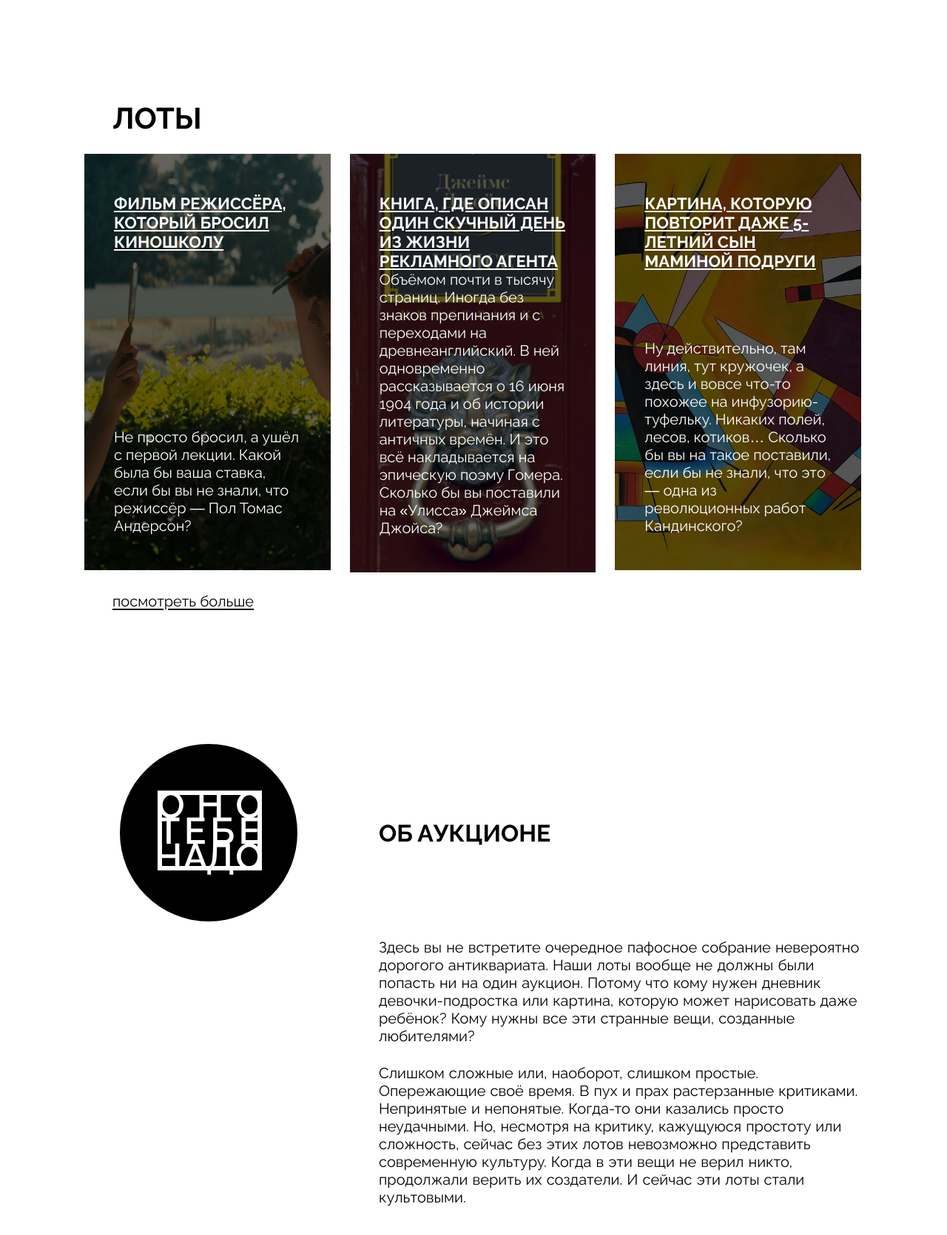
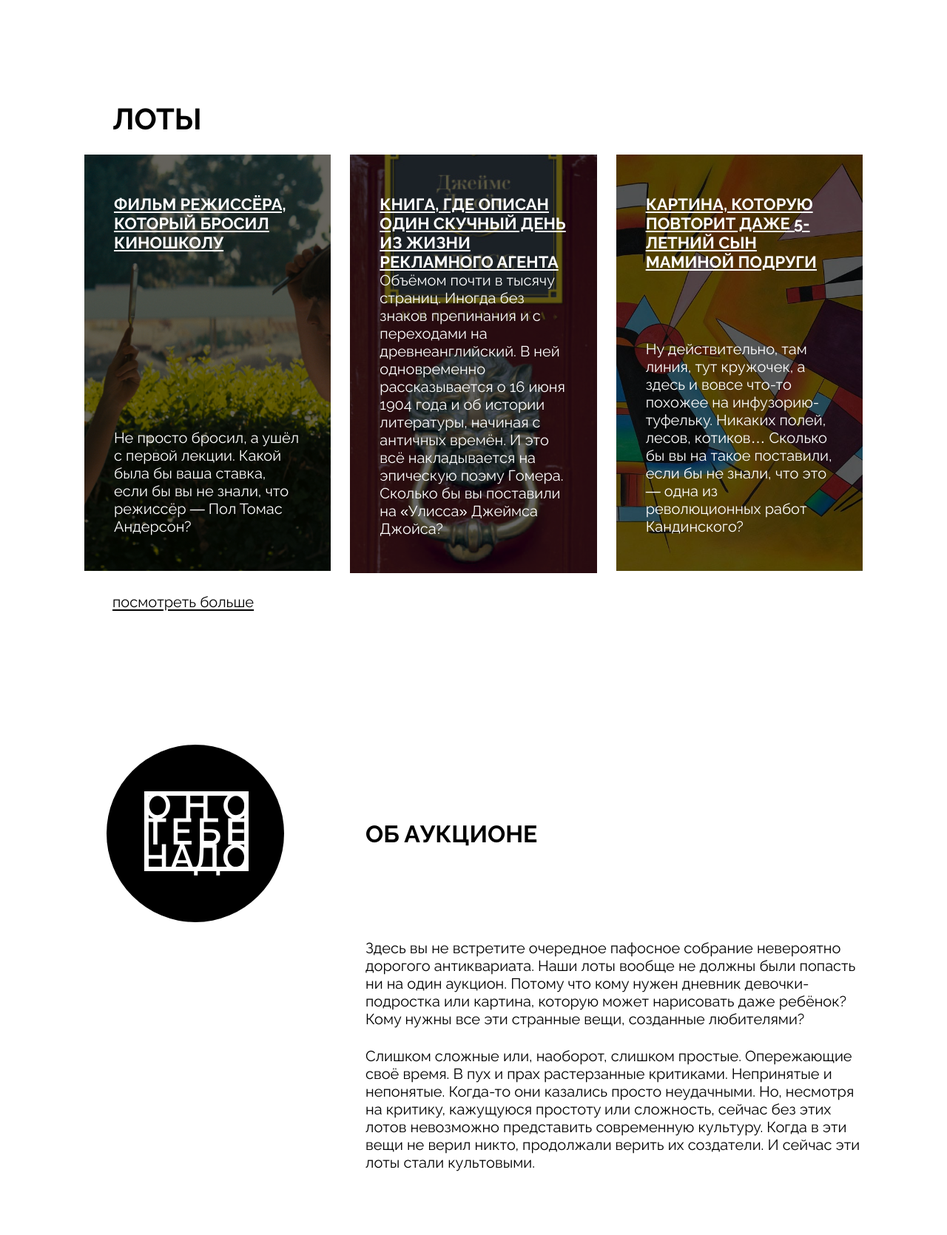
Before and after one commit to a6stracttt/ono-tebe-nado-ad, a plain HTML site: page index.html in a window 1280 px wide. Shown: the part 1100-2770 px from the top of the page at 74% size. Drawn offline with Linux system fonts and the light colour scheme.

Commit message:
исправил несоответствия с примером

```diff
--- a/styles/global.css
+++ b/styles/global.css
@@ -5,7 +5,8 @@
 }
 
 body {
-  width: 1100px;
+  max-width: 1100px;
+  width: 100%;
   margin: 0 auto;
   font-family: Raleway, sans-serif;
 }
@@ -65,7 +66,6 @@ h3 {
 
 .header__address {
   justify-self: right;
-
 }
 
 .contact {
--- a/styles/style.css
+++ b/styles/style.css
@@ -1,13 +1,12 @@
 /* место для вашего кода */
 .header {
-  width: 1100px;
-  height: 293px;
+  width: 100%;
+  min-height: 293px;
   display: grid;
   gap: 10px;
-  grid-template-columns: 1fr 130px 1fr;
+  grid-template-columns: 1fr 136px 1fr;
   grid-template-rows: 105px;
   align-items: center;
-  justify-content: center;
   font-size: 18px;
   font-weight: 400;
   background-color: #fff;
@@ -53,7 +52,7 @@
 }
 
 .cover {
-  width: 1100px;
+  width: 100%;
   min-height: 757px;
   position: relative;
   background-image: url(../images/cover.jpg);
@@ -81,31 +80,26 @@
   display: flex;
   flex-direction: column;
   justify-content: center;
-  font-size: clamp(44px, 8vw, 76px);
+  padding: 0 50px;
+}
+
+.cover__title span {
+  letter-spacing: 25px;
+  font-size: 100px;
   line-height: 1.15;
   font-weight: 700;
-  padding: 0 50px;
 }
 
 .cover__title span:nth-child(1) {
   align-self: flex-start;
-  letter-spacing: 25px;
-  font-size: 100px;
-  border: 0px;
 }
 
 .cover__title span:nth-child(2) {
   align-self: center;
-  letter-spacing: 25px;
-  font-size: 100px;
-  border: 0px;
 }
 
 .cover__title span:nth-child(3) {
   align-self: flex-end;
-  letter-spacing: 25px;
-  font-size: 100px;
-  border: 0px;
 }
 
 .cover__bottom {
@@ -133,30 +127,25 @@
   flex-direction: column;
   background-color: #fff;
   gap: 25px;
-    padding: 186px 26px 0px 24px;
+  padding: 186px 24px 0 24px;
 }
 
 .lots__heading {
   text-transform: uppercase;
-    padding: 0px 53px 0px 35px;
-    padding-left: 38px;
+  padding: 0 38px;
 }
 
 .lots__card-list {
-    display: flex;
-    flex-wrap: wrap;
-    flex-direction: row;
+  display: grid;
+  grid-template-columns: repeat(3, 1fr); /* Идеально ровные 3 колонки */
+  gap: 26px;
   width: 100%;
   list-style: none;
-    gap: 26px;
-    justify-content: space-between;
   color: #fff;
-
 }
 
 .lots__card-list-item {
   display: flex;
-    flex-grow: 1;
 }
 
 .card-link {
@@ -169,12 +158,9 @@
   position: relative;
   display: flex;
   flex-direction: column;
-  width: 320px;
+  width: 100%;
   z-index: 0;
   padding: 54px 37px 48px 40px;
-  min-width: 100%;
-  object-fit: cover;
-  vertical-align: bottom;
   background-position: center;
   background-size: cover;
   min-height: 563px;
@@ -196,20 +182,13 @@
   display: block;
   text-decoration: underline;
   z-index: 2;
-  justify-content: space-between;
-  align-self: flex-start;
-  align-content: flex-start;
 }
 
 .card__text {
   display: block;
   font-size: 20px;
   z-index: 2;
-  align-self: flex-end;
-  align-content: flex-end;
-  justify-content: end;
-  justify-self: end;
-  margin-top: auto;
+  margin-top: auto; /* Прижимает текст к низу карточки */
   line-height: 1.2;
 }
 
@@ -225,7 +204,7 @@
 .about {
   display: block;
   background-color: #fff;
-  padding: 181px 2px 0 42px;
+  padding: 181px 24px 0 24px;
 }
 
 .about__grid {
@@ -236,7 +215,6 @@
     'about__column about__title'
     '. about__text';
   gap: 20px 40px;
-  max-width: 1200px;
   margin: 0 auto;
 }
 
@@ -278,18 +256,16 @@
   grid-area: about__text;
   font-size: 20px;
   font-weight: 400;
-  margin: 3px 21px 0 40px;
+  margin: 3px 0 0 40px;
   line-height: 1.2;
-  word-spacing: 1px;
 }
 
 .footer {
   display: flex;
   justify-content: space-between;
   align-items: start;
-  max-width: 1100px;
   margin: 200px auto 0;
-  padding: 20px 20px 60px;
+  padding: 20px 24px 60px 24px;
 }
 
 .address-footer {
```
Lines whose indentation alone changed are shown as unchanged.
